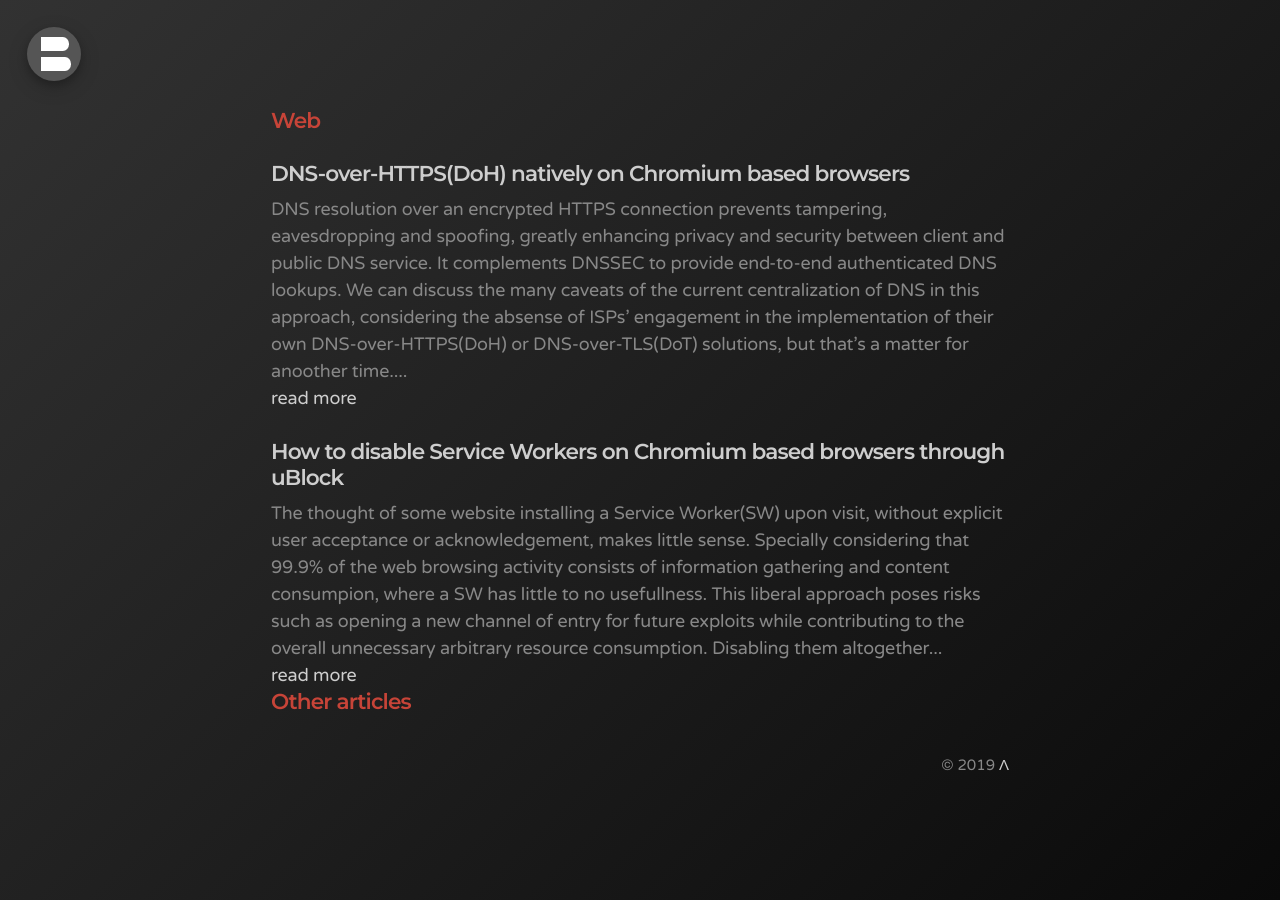
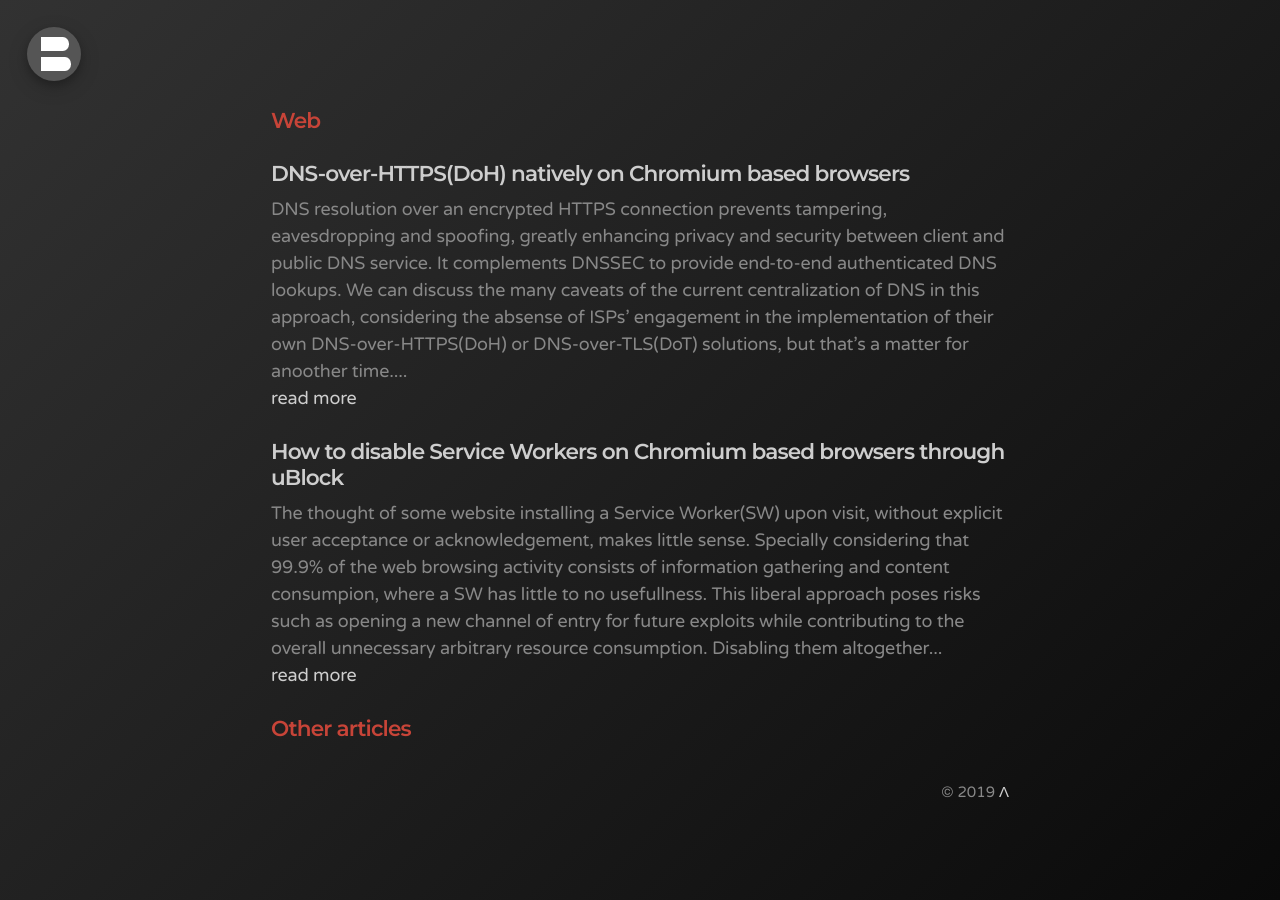
Before and after one commit to bonina/bonina.github.io, a Jekyll site: the page built from web.md, in a window 1280 px wide. Built offline with Jekyll 4.4.1, drawn with Linux system fonts in a browser that asks for light colours.

Commit message:
Update web.md

```diff
--- a/web.md
+++ b/web.md
@@ -18,7 +18,7 @@
   </article>
 {% endfor %}
 
-<h1 class="page-title">Other articles</h1>
+<h1 class="page-title categories">Other articles</h1>
 {% for post in site.categories.Web limit: 10 offset: 3 %}
   <article class="categories">
     <h1 class="post-title-categories">
```
